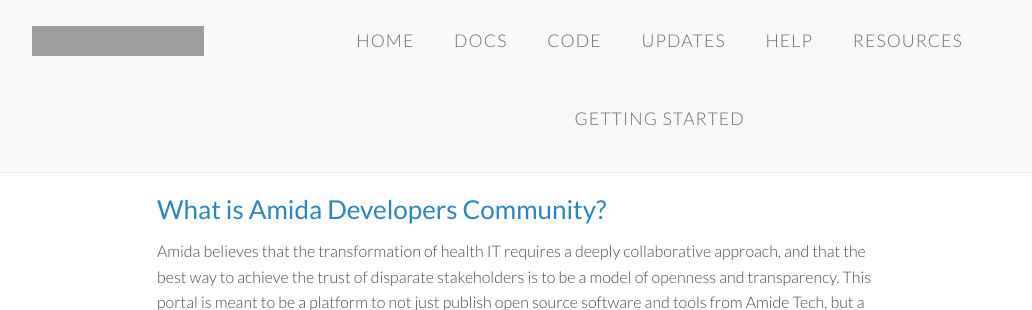
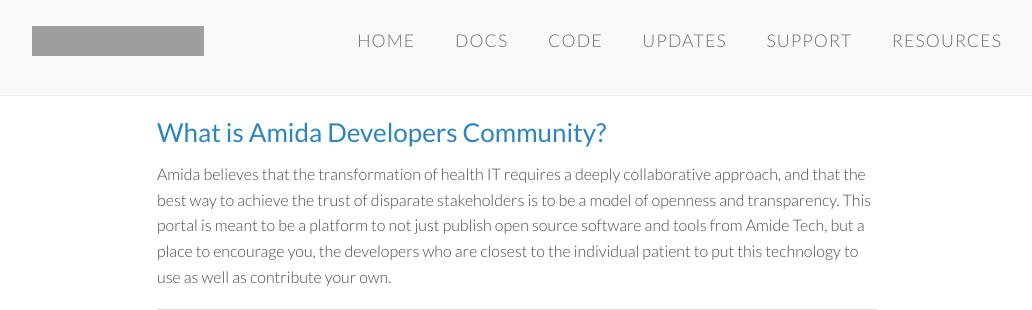
Before and after one commit to amida-tech/developers.amida.com, a Jekyll site: the page built from index.html, in a window 1280 px wide, cut to the strip 0-310 px from the top of the page. Shown: the whole strip, without its empty margins (123-1155 px from the left). Built offline with Jekyll 4.4.1, drawn with Linux system fonts in a browser that asks for light colours; nearby versions of some CDN libraries; grey boxes are pictures that could not be loaded.

Commit message:
nope, doesn't fit

```diff
--- a/_includes/header.html
+++ b/_includes/header.html
@@ -10,9 +10,8 @@
                     <li><a href="/docs.html">Docs</em></a></li>
                     <li><a href="/code.html">Code</em></a></li>
                     <li><a href="/blog/">Updates</em></a></li>
-                    <li><a href="/support.html">Help</em></a></li>
+                    <li><a href="/support.html">Support</em></a></li>
                     <li><a href="/resources.html">Resources</em></a></li>
-                    <li><a href="/getting-started.html">Getting Started</em></a></li>
                 </ul>
             </nav>
         </div><!--/large 6-->
```
